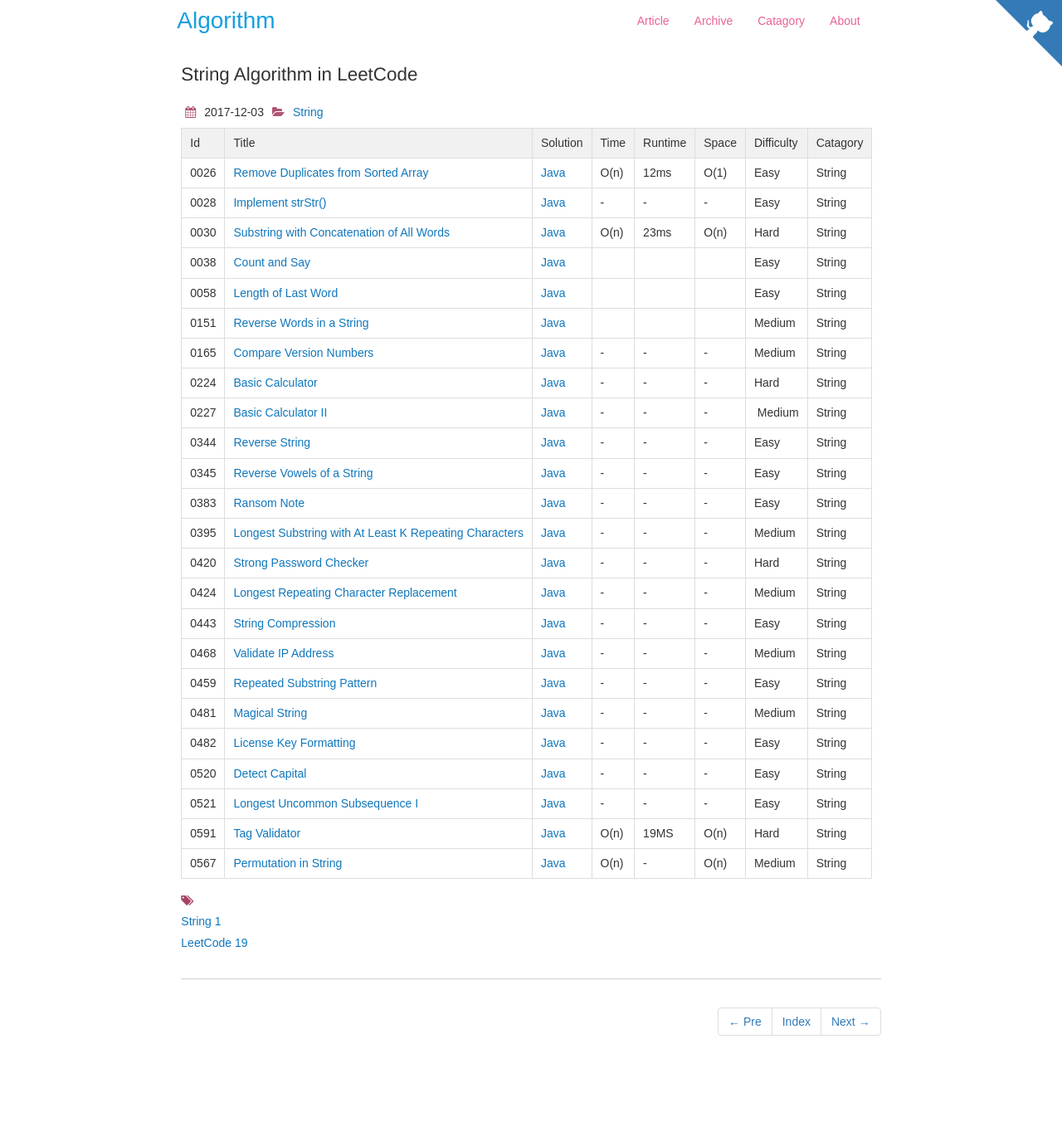
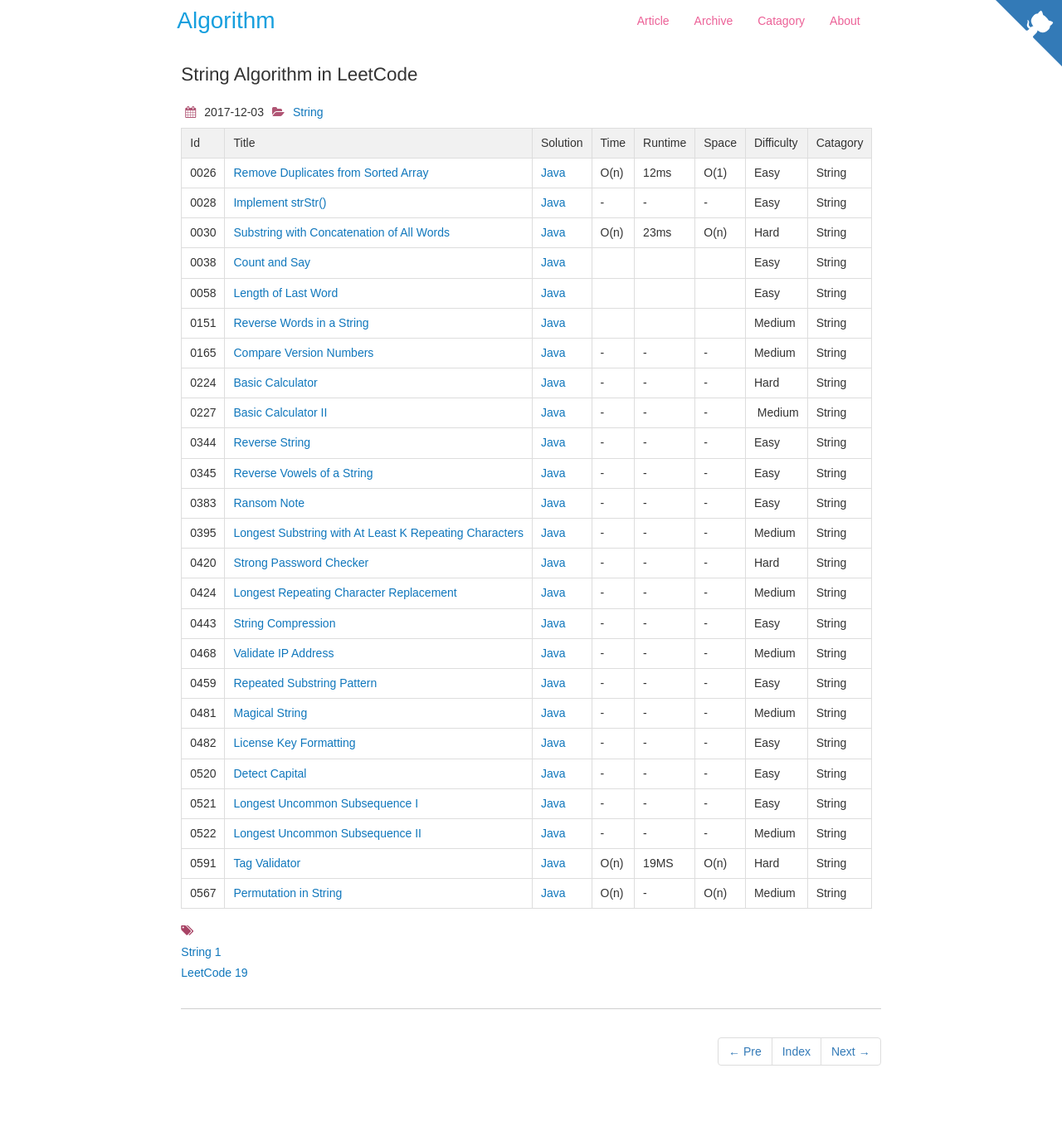
Before and after one commit to dunso/algorithm, a Jekyll site: the page built from docs/_posts/2017-12-03-String.md, in a window 1280 px wide. Shown: the whole page at 83% size. Built offline with Jekyll 4.4.1, drawn with Linux system fonts in a browser that asks for light colours; nearby versions of some CDN libraries; before the commit the page ends 1322 px from its top, so only the background shows below that.

Commit message:
Add index of LeetCode0522.java to docs

```diff
--- a/docs/_posts/2017-12-03-String.md
+++ b/docs/_posts/2017-12-03-String.md
@@ -34,5 +34,6 @@
 |0482|[License Key Formatting](https://leetcode.com/problems/license-key-formatting/)|[Java](https://e.srl/leetcode-482/)|-|-|-|Easy|String|
 |0520|[ Detect Capital](https://leetcode.com/problems/detect-capital/)|[Java](https://e.srl/leetcode-520/)|-|-|-|Easy|String|
 |0521|[Longest Uncommon Subsequence I](https://leetcode.com/problems/longest-uncommon-subsequence-i/)|[Java](https://e.srl/leetcode-521/)|-|-|-|Easy|String|
+|0522|[Longest Uncommon Subsequence II](https://leetcode.com/problems/longest-uncommon-subsequence-ii/)|[Java](https://e.srl/leetcode-522/)|-|-|-|Medium|String|
 |0591|[Tag Validator](https://leetcode.com/problems/tag-validator)| [Java](https://e.srl/leetcode-591/)  | O(n) |19MS| O(n)  |  Hard |String|
 |0567|[Permutation in String](https://leetcode.com/problems/permutation-in-string)| [Java](https://e.srl/leetcode-567/)  | O(n) |-| O(n)  |  Medium |String|
```
